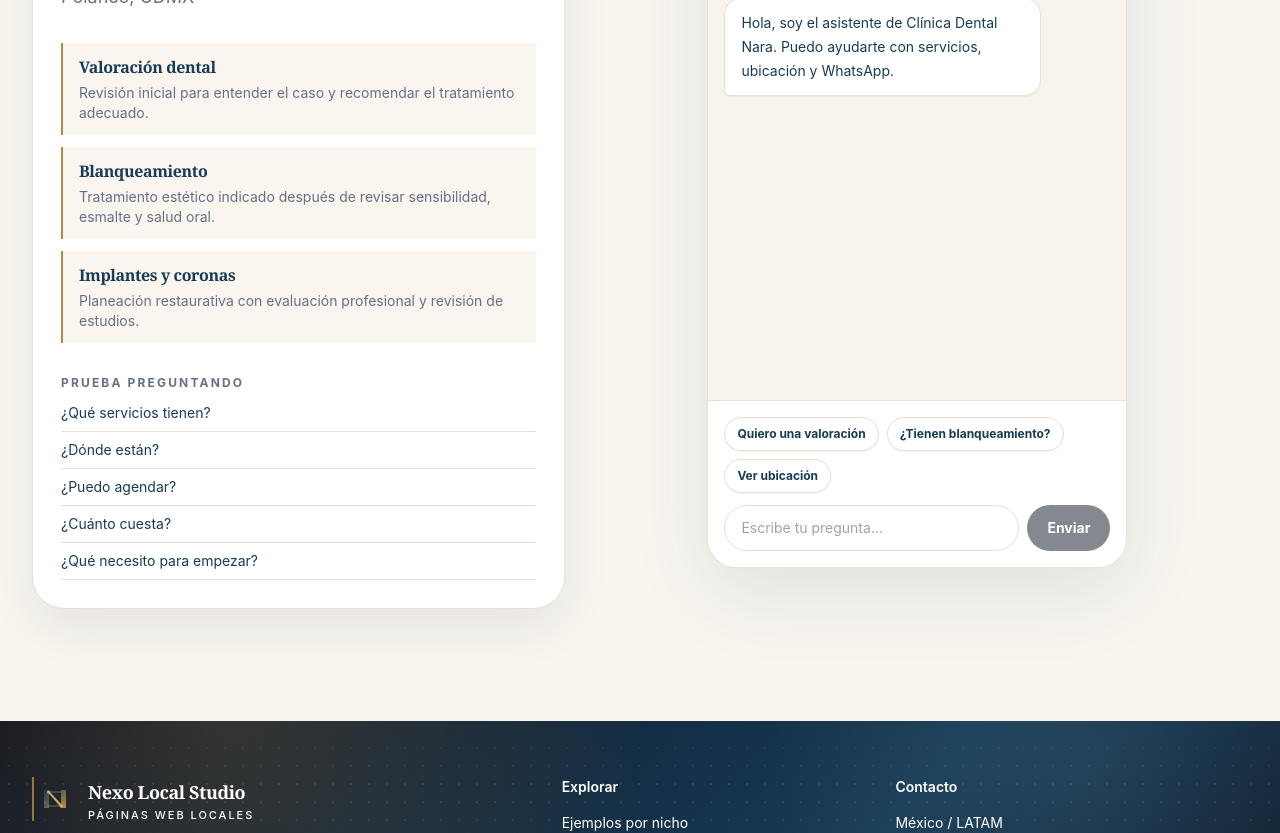
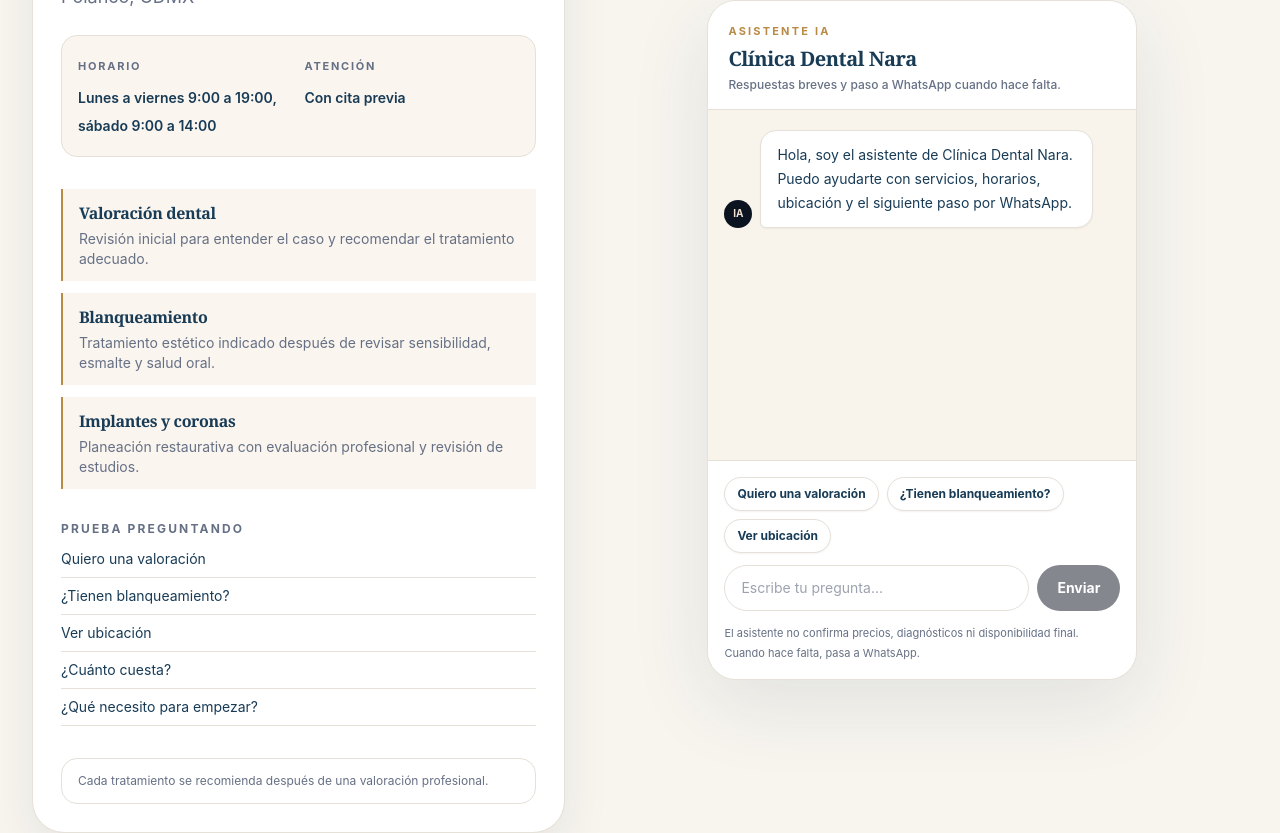
Before and after one commit to rubenalcantarrivera/nexo-local-sudio, a Next.js app: page /chat-agent/demos/dental in a window 1280 px wide. Shown: the part 400-1233 px from the top of the page. Built offline with nearby package versions, Linux system fonts and the light colour scheme.

Commit message:
Polish Nexo Chat Agent UX and safety

```diff
--- a/app/chat-agent/page.tsx
+++ b/app/chat-agent/page.tsx
@@ -44,6 +44,11 @@ export default function ChatAgentPage() {
           <div className="rounded-[2rem] border border-brand-border bg-white p-7 shadow-card">
             <h2 className="font-display text-3xl font-semibold text-brand-primary">Clínica Dental Nara</h2>
             <p className="mt-3 text-brand-muted">Asistente configurado para explicar tratamientos, cuidar claims médicos y llevar a WhatsApp cuando alguien quiere agendar.</p>
+            <div className="mt-6 grid gap-3 sm:grid-cols-3">
+              {["Responde FAQs", "No inventa precios", "Pasa a WhatsApp"].map((item) => (
+                <div key={item} className="rounded-2xl border border-brand-border bg-brand-softAccent/35 px-4 py-3 text-sm font-bold text-brand-primary">{item}</div>
+              ))}
+            </div>
             <div className="mt-6 grid gap-3 text-sm text-brand-primary">
               {["¿Tienen blanqueamiento?", "¿Cuánto cuesta un implante?", "Me duele mucho una muela", "Quiero agendar"].map((item) => <span key={item} className="border-b border-brand-border pb-2">{item}</span>)}
             </div>
@@ -72,6 +77,29 @@ export default function ChatAgentPage() {
               <h3 className="mt-4 font-display text-2xl font-semibold text-brand-primary">{item}</h3>
             </div>
           ))}
+        </div>
+      </section>
+
+      <section className="bg-white section-pad">
+        <div className="container-page grid gap-8 lg:grid-cols-[0.85fr_1.15fr] lg:items-center">
+          <div>
+            <p className="eyebrow">Cómo se vende</p>
+            <h2 className="mt-4 font-display text-4xl font-semibold leading-tight text-brand-primary">No es “un bot”. Es una recepción digital para convertir dudas en conversaciones.</h2>
+            <p className="mt-5 text-brand-muted">La promesa es simple: menos preguntas repetidas, mejor contexto para el negocio y un camino más claro hacia WhatsApp.</p>
+          </div>
+          <div className="grid gap-4 sm:grid-cols-3">
+            {[
+              ["01", "Pregunta", "El cliente pregunta desde celular sin buscar formularios."],
+              ["02", "Respuesta", "El asistente explica con límites y sin inventar."],
+              ["03", "Handoff", "WhatsApp se abre con contexto para que el equipo confirme."]
+            ].map(([step, title, text]) => (
+              <article key={step} className="rounded-[1.5rem] border border-brand-border bg-white p-5 shadow-card">
+                <p className="font-display text-3xl font-semibold text-brand-accent">{step}</p>
+                <h3 className="mt-4 font-display text-2xl font-semibold text-brand-primary">{title}</h3>
+                <p className="mt-3 text-sm leading-6 text-brand-muted">{text}</p>
+              </article>
+            ))}
+          </div>
         </div>
       </section>
 
--- a/components/chat-agent/ChatAgentDemoFrame.tsx
+++ b/components/chat-agent/ChatAgentDemoFrame.tsx
@@ -13,6 +13,16 @@ export function ChatAgentDemoFrame({ config }: Props) {
           <p className="eyebrow">{config.niche}</p>
           <h1 className="mt-4 font-display text-4xl font-semibold leading-tight text-brand-primary sm:text-5xl">{config.businessName}</h1>
           <p className="mt-4 text-lg text-brand-muted">{config.location}</p>
+          <div className="mt-6 grid gap-3 rounded-2xl border border-brand-border bg-brand-softAccent/35 p-4 text-sm text-brand-primary sm:grid-cols-2">
+            <div>
+              <p className="text-[11px] font-bold uppercase tracking-[0.16em] text-brand-muted">Horario</p>
+              <p className="mt-1 font-semibold">{config.businessInfo.hours}</p>
+            </div>
+            <div>
+              <p className="text-[11px] font-bold uppercase tracking-[0.16em] text-brand-muted">Atención</p>
+              <p className="mt-1 font-semibold">{config.businessInfo.appointmentRequired ? "Con cita previa" : "Sujeta a disponibilidad"}</p>
+            </div>
+          </div>
           <div className="mt-8 grid gap-3">
             {config.services.slice(0, 3).map((service) => (
               <div key={service.title} className="border-l-2 border-brand-accent bg-brand-softAccent/35 px-4 py-3">
@@ -24,11 +34,12 @@ export function ChatAgentDemoFrame({ config }: Props) {
           <div className="mt-8">
             <p className="text-xs font-bold uppercase tracking-[0.18em] text-brand-muted">Prueba preguntando</p>
             <div className="mt-3 grid gap-2 text-sm text-brand-primary">
-              {["¿Qué servicios tienen?", "¿Dónde están?", "¿Puedo agendar?", "¿Cuánto cuesta?", "¿Qué necesito para empezar?"].map((item) => (
+              {[...config.suggestedReplies, "¿Cuánto cuesta?", "¿Qué necesito para empezar?"].slice(0, 5).map((item) => (
                 <span key={item} className="border-b border-brand-border pb-2">{item}</span>
               ))}
             </div>
           </div>
+          <p className="mt-8 rounded-2xl border border-brand-border bg-white px-4 py-3 text-xs leading-5 text-brand-muted">{config.disclaimers[0]}</p>
         </div>
         <div className="mx-auto w-full max-w-[430px]">
           <ChatWidget businessSlug={config.slug} mode="embedded" initialOpen />
--- a/components/chat-agent/ChatMessage.tsx
+++ b/components/chat-agent/ChatMessage.tsx
@@ -7,10 +7,11 @@ export function ChatMessage({ role, content }: Props) {
   const isUser = role === "user";
 
   return (
-    <div className={isUser ? "flex justify-end" : "flex justify-start"}>
+    <div className={isUser ? "flex justify-end" : "flex items-end gap-2"}>
+      {!isUser ? <span className="grid h-7 w-7 shrink-0 place-items-center rounded-full bg-[#0B1220] text-[10px] font-bold text-brand-softAccent">IA</span> : null}
       <div
         className={[
-          "max-w-[82%] rounded-2xl px-4 py-3 text-sm leading-6 shadow-sm",
+          "max-w-[84%] whitespace-pre-line rounded-2xl px-4 py-3 text-sm leading-6 shadow-sm",
           isUser ? "rounded-br-md bg-[#0B1220] text-white" : "rounded-bl-md border border-brand-border bg-white text-brand-primary"
         ].join(" ")}
       >
--- a/components/chat-agent/ChatPanel.tsx
+++ b/components/chat-agent/ChatPanel.tsx
@@ -1,6 +1,6 @@
 "use client";
 
-import type { FormEvent } from "react";
+import { useEffect, useRef, type FormEvent } from "react";
 import type { ChatAgentLead } from "@/data/chatAgentTypes";
 import { ChatMessage } from "./ChatMessage";
 import { LeadCaptureCard } from "./LeadCaptureCard";
@@ -31,17 +31,24 @@ type Props = {
 };
 
 export function ChatPanel({ businessSlug, businessName, messages, input, setInput, suggestedReplies, isLoading, error, handoffUrl, lead, setLead, mockMode, onSend, onClose }: Props) {
+  const scrollRef = useRef<HTMLDivElement>(null);
+
+  useEffect(() => {
+    scrollRef.current?.scrollTo({ top: scrollRef.current.scrollHeight, behavior: "smooth" });
+  }, [messages, isLoading, handoffUrl, error]);
+
   function handleSubmit(event: FormEvent<HTMLFormElement>) {
     event.preventDefault();
     onSend(input);
   }
 
   return (
-    <div className="flex h-[min(680px,calc(100vh-2rem))] w-full max-w-[420px] flex-col overflow-hidden rounded-[1.8rem] border border-brand-border bg-[#F8F4EC] shadow-soft">
-      <div className="flex items-center justify-between gap-4 border-b border-brand-border bg-white px-5 py-4">
+    <div className="flex h-[min(680px,calc(100dvh-1rem))] w-full max-w-[430px] flex-col overflow-hidden rounded-[1.8rem] border border-brand-border bg-[#F8F4EC] shadow-soft sm:h-[min(680px,calc(100dvh-2rem))]">
+      <div className="flex items-center justify-between gap-4 border-b border-brand-border bg-white px-4 py-4 sm:px-5">
         <div>
           <p className="text-[11px] font-bold uppercase tracking-[0.2em] text-brand-accent">Asistente IA</p>
           <h2 className="font-display text-xl font-semibold text-brand-primary">{businessName}</h2>
+          <p className="mt-1 text-xs font-medium text-brand-muted">Respuestas breves y paso a WhatsApp cuando hace falta.</p>
         </div>
         {onClose ? (
           <button type="button" onClick={onClose} className="focus-ring grid h-9 w-9 place-items-center rounded-full border border-brand-border text-brand-primary" aria-label="Cerrar chat">
@@ -50,18 +57,25 @@ export function ChatPanel({ businessSlug, businessName, messages, input, setInpu
         ) : null}
       </div>
 
-      <div className="flex-1 space-y-4 overflow-y-auto px-4 py-5">
+      <div ref={scrollRef} className="flex-1 space-y-4 overflow-y-auto px-3 py-4 sm:px-4 sm:py-5">
         {messages.map((message) => <ChatMessage key={message.id} role={message.role} content={message.content} />)}
-        {isLoading ? <div className="inline-flex rounded-full border border-brand-border bg-white px-4 py-2 text-xs font-semibold text-brand-muted">Escribiendo...</div> : null}
+        {isLoading ? (
+          <div className="flex justify-start">
+            <div className="inline-flex items-center gap-2 rounded-full border border-brand-border bg-white px-4 py-2 text-xs font-semibold text-brand-muted">
+              <span className="h-2 w-2 animate-pulse rounded-full bg-brand-accent" />
+              Escribiendo respuesta segura...
+            </div>
+          </div>
+        ) : null}
         {error ? <div className="rounded-2xl border border-red-200 bg-red-50 p-3 text-sm text-red-800">{error}</div> : null}
         {handoffUrl ? <WhatsAppHandoffCard href={handoffUrl} businessSlug={businessSlug} /> : null}
         {mockMode && process.env.NODE_ENV === "development" ? <p className="text-xs font-semibold text-brand-muted">Modo demo sin API key</p> : null}
       </div>
 
-      <div className="space-y-3 border-t border-brand-border bg-white p-4">
+      <div className="space-y-3 border-t border-brand-border bg-white p-3 sm:p-4">
         <SuggestedReplies replies={suggestedReplies} disabled={isLoading} onSelect={onSend} />
         {messages.length > 4 ? <LeadCaptureCard businessSlug={businessSlug} lead={lead} onChange={setLead} /> : null}
-        <form onSubmit={handleSubmit} className="flex gap-2">
+        <form onSubmit={handleSubmit} className="grid grid-cols-[1fr_auto] gap-2">
           <input
             value={input}
             onChange={(event) => setInput(event.target.value)}
@@ -73,6 +87,7 @@ export function ChatPanel({ businessSlug, businessName, messages, input, setInpu
             Enviar
           </button>
         </form>
+        <p className="text-[11px] leading-5 text-brand-muted">El asistente no confirma precios, diagnósticos ni disponibilidad final. Cuando hace falta, pasa a WhatsApp.</p>
       </div>
     </div>
   );
--- a/components/chat-agent/ChatWidget.tsx
+++ b/components/chat-agent/ChatWidget.tsx
@@ -22,7 +22,7 @@ export function ChatWidget({ businessSlug, mode = "demo", initialOpen = false }:
     {
       id: makeId(),
       role: "assistant",
-      content: config ? `Hola, soy el asistente de ${config.businessName}. Puedo ayudarte con servicios, ubicación y WhatsApp.` : "Hola, puedo ayudarte con información del negocio."
+      content: config ? `Hola, soy el asistente de ${config.businessName}. Puedo ayudarte con servicios, horarios, ubicación y el siguiente paso por WhatsApp.` : "Hola, puedo ayudarte con información del negocio."
     }
   ]);
   const [suggestedReplies, setSuggestedReplies] = useState(config?.suggestedReplies.slice(0, 4) ?? []);
@@ -100,7 +100,7 @@ export function ChatWidget({ businessSlug, mode = "demo", initialOpen = false }:
 
   return (
     <>
-      {isOpen ? <div className="fixed bottom-5 right-5 z-50 w-[calc(100vw-2.5rem)] max-w-[420px]">{panel}</div> : null}
+      {isOpen ? <div className="fixed inset-x-2 bottom-2 z-50 mx-auto w-[calc(100vw-1rem)] max-w-[430px] sm:inset-x-auto sm:bottom-5 sm:right-5 sm:mx-0 sm:w-[calc(100vw-2.5rem)]">{panel}</div> : null}
       {!isOpen ? (
         <button
           type="button"
@@ -108,7 +108,7 @@ export function ChatWidget({ businessSlug, mode = "demo", initialOpen = false }:
             setIsOpen(true);
             trackChatEvent("chat_opened", { businessSlug });
           }}
-          className="focus-ring fixed bottom-5 right-5 z-50 flex items-center gap-3 rounded-full bg-[#0B1220] px-5 py-4 text-sm font-bold text-white shadow-soft transition hover:-translate-y-1"
+          className="focus-ring fixed bottom-4 right-4 z-50 flex items-center gap-3 rounded-full bg-[#0B1220] px-4 py-3 text-sm font-bold text-white shadow-soft transition hover:-translate-y-1 sm:bottom-5 sm:right-5 sm:px-5 sm:py-4"
         >
           <span className="grid h-8 w-8 place-items-center rounded-full bg-brand-accent text-xs text-[#0B1220]">{activeConfig.visual.avatarLabel}</span>
           Preguntar al asistente
--- a/components/chat-agent/LeadCaptureCard.tsx
+++ b/components/chat-agent/LeadCaptureCard.tsx
@@ -31,6 +31,7 @@ export function LeadCaptureCard({ businessSlug, lead, onChange, onCaptured }: Pr
   return (
     <form onSubmit={handleSubmit} className="rounded-2xl border border-brand-border bg-white p-4 shadow-sm">
       <p className="font-display text-lg font-semibold text-brand-primary">Datos para seguimiento</p>
+      <p className="mt-1 text-xs leading-5 text-brand-muted">Opcional. Sirve para preparar mejor el mensaje de WhatsApp.</p>
       <div className="mt-3 grid gap-3">
         <label className="grid gap-1 text-xs font-bold uppercase tracking-[0.14em] text-brand-muted">
           Nombre
--- a/components/chat-agent/WhatsAppHandoffCard.tsx
+++ b/components/chat-agent/WhatsAppHandoffCard.tsx
@@ -8,16 +8,17 @@ type Props = {
 export function WhatsAppHandoffCard({ href, businessSlug }: Props) {
   return (
     <div className="rounded-2xl border border-[#D8C08D] bg-[#FFF8E6] p-4 text-sm text-brand-primary shadow-sm">
-      <p className="font-display text-lg font-semibold">Continuar por WhatsApp</p>
-      <p className="mt-1 text-sm leading-6 text-brand-muted">El equipo puede confirmar disponibilidad, costos y siguientes pasos.</p>
+      <p className="text-[11px] font-bold uppercase tracking-[0.18em] text-brand-accent">Siguiente paso</p>
+      <p className="mt-1 font-display text-lg font-semibold">Continuar por WhatsApp</p>
+      <p className="mt-1 text-sm leading-6 text-brand-muted">Se abrirá WhatsApp con un resumen. El mensaje no se envía solo; el cliente decide enviarlo.</p>
       <a
         href={href}
         target="_blank"
         rel="noreferrer"
         onClick={() => trackChatEvent("whatsapp_handoff_clicked", { businessSlug })}
-        className="focus-ring mt-3 inline-flex rounded-full bg-[#0B1220] px-4 py-2 text-xs font-bold text-white transition hover:-translate-y-0.5"
+        className="focus-ring mt-3 inline-flex w-full justify-center rounded-full bg-[#0B1220] px-4 py-3 text-xs font-bold text-white transition hover:-translate-y-0.5 sm:w-auto"
       >
-        Abrir WhatsApp
+        Continuar por WhatsApp
       </a>
     </div>
   );
--- a/lib/ai/intent.ts
+++ b/lib/ai/intent.ts
@@ -21,7 +21,7 @@ export function detectIntent(input: string, config?: ChatAgentConfig): ChatInten
   const text = input.toLowerCase().normalize("NFD").replace(/[\u0300-\u036f]/g, "");
 
   if (includesAny(text, ["hola", "buen dia", "buenas", "hey"])) return "greeting";
-  if (includesAny(text, ["urgencia", "emergencia", "crisis", "suicidio", "no puede respirar", "convuls", "sangra", "dolor fuerte", "dolor intenso", "duele mucho", "mucho dolor", "intoxic"])) return "emergency";
+  if (includesAny(text, ["urgencia", "emergencia", "crisis", "suicidio", "me quiero morir", "no puede respirar", "no respira", "respira mal", "convuls", "sangra", "sangrado", "dolor fuerte", "dolor intenso", "duele mucho", "mucho dolor", "intoxic", "no despierta", "fractura", "ataque"])) return "emergency";
   if (includesAny(text, ["humano", "persona", "asesor", "doctor", "abogado", "recepcion", "alguien"])) return "human_request";
   if (includesAny(text, ["whatsapp", "wats", "mande mensaje", "contactar", "telefono"])) return "ask_whatsapp";
   if (includesAny(text, ["agendar", "agenda", "cita", "reservar", "reserva", "valoracion", "consulta"])) return "book_appointment";
@@ -31,8 +31,8 @@ export function detectIntent(input: string, config?: ChatAgentConfig): ChatInten
   if (includesAny(text, ["servicio", "tratamiento", "ofrecen", "hacen", "especialidad", "menu"])) return "ask_services";
   if (includesAny(text, ["queja", "molesto", "mal servicio", "reclamo"])) return "complaint";
 
-  if (config?.slug === "abogado-migratorio" && includesAny(text, ["garantizan", "residencia", "visa", "deportacion", "permiso"])) return "legal_advice";
-  if (["dental", "estetica", "fisioterapia", "veterinaria", "nutricion", "psicologia", "optica"].includes(config?.slug ?? "") && includesAny(text, ["diagnostico", "medicina", "sintoma", "dolor", "tratamiento"])) return "medical_advice";
+  if (config?.slug === "abogado-migratorio" && includesAny(text, ["garantizan", "garantia", "residencia", "visa", "deportacion", "asilo", "permiso", "me aprueban", "arreglar papeles"])) return "legal_advice";
+  if (["dental", "estetica", "fisioterapia", "veterinaria", "nutricion", "psicologia", "optica"].includes(config?.slug ?? "") && includesAny(text, ["diagnostico", "medicina", "sintoma", "dolor", "tratamiento", "receta", "curar", "quitar para siempre"])) return "medical_advice";
 
   return "unknown";
 }
--- a/lib/ai/openaiClient.ts
+++ b/lib/ai/openaiClient.ts
@@ -27,6 +27,19 @@ function clampSuggestedReplies(replies: string[], fallback: string[]) {
   return clean.length ? clean : fallback.slice(0, 4);
 }
 
+function repliesForIntent(intent: ReturnType<typeof detectIntent>, config: ChatAgentConfig) {
+  if (intent === "ask_price") return ["Confirmar por WhatsApp", "Quiero una valoración", "Ver servicios"];
+  if (intent === "ask_location") return ["Abrir WhatsApp", "Ver horarios", "Quiero agendar"];
+  if (intent === "ask_hours") return ["Quiero agendar", "Ver ubicación", "Preguntar por WhatsApp"];
+  if (intent === "emergency") return ["Contactar ahora", "Hablar con humano"];
+  if (intent === "book_appointment") return ["Continuar por WhatsApp", "Dejar mis datos"];
+  return clampSuggestedReplies(config.suggestedReplies, ["Agendar", "Ver ubicación", "Preguntar por WhatsApp"]);
+}
+
+function addNextStep(reply: string, question: string) {
+  return `${reply}\n\n${question}`;
+}
+
 function findFaqAnswer(config: ChatAgentConfig, input: string) {
   const text = input.toLowerCase();
   return config.faqs.find((faq) => {
@@ -54,52 +67,53 @@ export function generateMockAgentReply({
 }): ChatAgentReply {
   const lastUser = [...messages].reverse().find((message) => message.role === "user")?.content ?? "";
   const intent = detectIntent(lastUser, businessConfig);
+  const userMessageCount = messages.filter((message) => message.role === "user").length;
   const detectedLead = extractLeadFromConversation(messages);
   const lead = mergeLead(visitor, detectedLead);
   const faq = findFaqAnswer(businessConfig, lastUser);
   const service = findService(businessConfig, lastUser);
 
-  let reply = `Puedo ayudarte con servicios, horarios, ubicación y cómo contactar a ${businessConfig.businessName}. ¿Qué te gustaría consultar?`;
+  let reply = `Puedo ayudarte con servicios, horarios, ubicación y el siguiente paso por WhatsApp.\n\n¿Qué te gustaría consultar?`;
   let stage: ChatAgentReply["stage"] = "answering";
 
   if (intent === "greeting") {
-    reply = `Hola, soy el asistente de ${businessConfig.businessName}. Puedo orientarte sobre servicios, ubicación y citas por WhatsApp.`;
+    reply = `Hola, soy el asistente de ${businessConfig.businessName}. Puedo orientarte sobre servicios, ubicación y citas por WhatsApp.\n\n¿Qué necesitas revisar hoy?`;
   } else if (intent === "emergency") {
-    reply = `${businessConfig.businessInfo.emergencyPolicy ?? "Si es una urgencia, contacta servicios locales de emergencia o al negocio directamente."} También puedo pasarte a WhatsApp para atención humana.`;
+    reply = `${businessConfig.businessInfo.emergencyPolicy ?? "Si es una urgencia, contacta servicios locales de emergencia o al negocio directamente."}\n\nTambién puedo abrir WhatsApp para contactar al equipo, pero no sustituyo atención de emergencia.`;
     stage = "handoff";
   } else if (intent === "ask_price") {
-    reply = `El equipo puede confirmar costos según tu caso y el servicio de interés. Para evitar darte información incorrecta, lo mejor es revisarlo por WhatsApp.`;
+    reply = `El equipo puede confirmar costos según tu caso y el servicio de interés. Para evitar darte información incorrecta, lo mejor es revisarlo por WhatsApp.\n\n¿Qué servicio quieres cotizar?`;
     stage = "handoff";
   } else if (intent === "ask_hours") {
-    reply = `El horario es: ${businessConfig.businessInfo.hours}. Si quieres, puedo pasarte a WhatsApp para confirmar disponibilidad.`;
+    reply = `El horario es: ${businessConfig.businessInfo.hours}.\n\nSi quieres una cita o reserva, puedo pasarte a WhatsApp para confirmar disponibilidad.`;
   } else if (intent === "ask_location") {
-    reply = `Estamos en ${businessConfig.businessInfo.address}. ${businessConfig.businessInfo.parking ? `Sobre estacionamiento: ${businessConfig.businessInfo.parking}.` : ""}`;
+    reply = `La ubicación es ${businessConfig.businessInfo.address}.${businessConfig.businessInfo.parking ? `\n\nSobre estacionamiento: ${businessConfig.businessInfo.parking}.` : ""}`;
   } else if (intent === "book_appointment") {
-    reply = `Claro. Para avanzar, dime qué servicio te interesa y te puedo pasar a WhatsApp para confirmar horario.`;
+    reply = `Claro. Para avanzar sin perder contexto, dime qué servicio te interesa y te paso a WhatsApp para confirmar horario.`;
     stage = "lead_capture";
   } else if (intent === "human_request" || intent === "ask_whatsapp" || intent === "complaint") {
-    reply = `Te puedo pasar a WhatsApp para que el equipo lo revise directamente.`;
+    reply = `Te puedo pasar a WhatsApp para que el equipo lo revise directamente con contexto de esta conversación.`;
     stage = "handoff";
   } else if (intent === "legal_advice" || intent === "medical_advice") {
-    reply = `${businessConfig.disclaimers[0]} Puedo orientarte con información general y pasarte a WhatsApp para que el equipo confirme.`;
+    reply = `${businessConfig.disclaimers[0]}\n\nPuedo orientarte con información general, pero lo correcto es que el equipo confirme tu caso por WhatsApp.`;
     stage = "handoff";
   } else if (faq) {
-    reply = faq.answer;
+    reply = addNextStep(faq.answer, "¿Quieres que lo confirmemos por WhatsApp?");
   } else if (service) {
-    reply = `${service.title}: ${service.description} ${businessConfig.disclaimers[0] ? businessConfig.disclaimers[0] : ""}`;
+    reply = `${service.title}: ${service.description}${businessConfig.disclaimers[0] ? `\n\n${businessConfig.disclaimers[0]}` : ""}\n\n¿Quieres revisar disponibilidad por WhatsApp?`;
     stage = "qualifying";
   } else if (intent === "ask_services") {
-    reply = `Los servicios principales son: ${businessConfig.services.map((item) => item.title).join(", ")}. ¿Cuál te interesa revisar?`;
+    reply = `Los servicios principales son: ${businessConfig.services.map((item) => item.title).join(", ")}.\n\n¿Cuál te interesa revisar?`;
     stage = "qualifying";
   }
 
-  const handoff = shouldShowHandoff(intent) || stage === "handoff" || stage === "lead_capture";
+  const handoff = shouldShowHandoff(intent) || stage === "handoff" || stage === "lead_capture" || (userMessageCount >= 3 && stage === "qualifying");
 
   return {
     reply,
     stage,
     lead,
-    suggestedReplies: clampSuggestedReplies(businessConfig.suggestedReplies, ["Agendar", "Ver ubicación", "Preguntar por WhatsApp"]),
+    suggestedReplies: repliesForIntent(intent, businessConfig),
     handoff: {
       shouldShow: handoff,
       reason: handoff ? "La conversación requiere confirmación humana o intención de contacto." : null
--- a/lib/ai/promptBuilder.ts
+++ b/lib/ai/promptBuilder.ts
@@ -17,6 +17,7 @@ Tu objetivo:
 - Capturar interés, nombre y teléfono de forma natural.
 - Guiar hacia WhatsApp cuando sea útil.
 - Escalar a humano si la pregunta es compleja, sensible o no está en la configuración.
+- En salud, psicología, veterinaria, nutrición y legal, responder con prudencia y límites claros.
 
 Servicios:
 ${services}
@@ -40,12 +41,14 @@ ${forbidden}
 - Inventar precios, horarios, disponibilidad, stock, resultados o promesas.
 - Diagnosticar, dar asesoría legal definitiva o sustituir atención profesional.
 - Decir que eres una persona humana.
+- Manejar crisis psicológicas, urgencias médicas o urgencias veterinarias como si fueras servicio de emergencia.
 
 Reglas de escalamiento:
 ${escalation}
 
 Si la respuesta no está en la configuración, no inventes. Di que el equipo puede confirmarlo por WhatsApp.
 Pregunta una sola cosa a la vez. No escribas párrafos largos.
+Si detectas urgencia o riesgo, recomienda contactar servicios locales de emergencia o al negocio directamente y ofrece WhatsApp solo como apoyo, no como reemplazo.
 
 Debes responder exclusivamente JSON válido con este esquema:
 {
```
